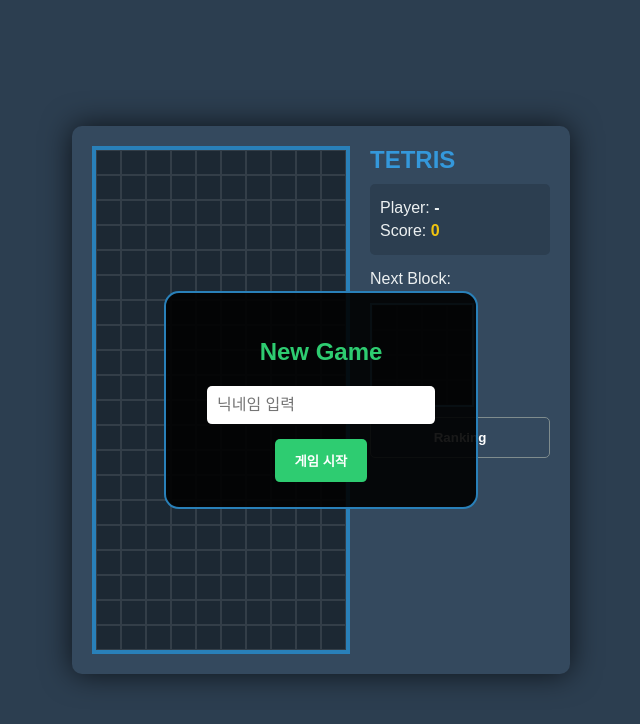
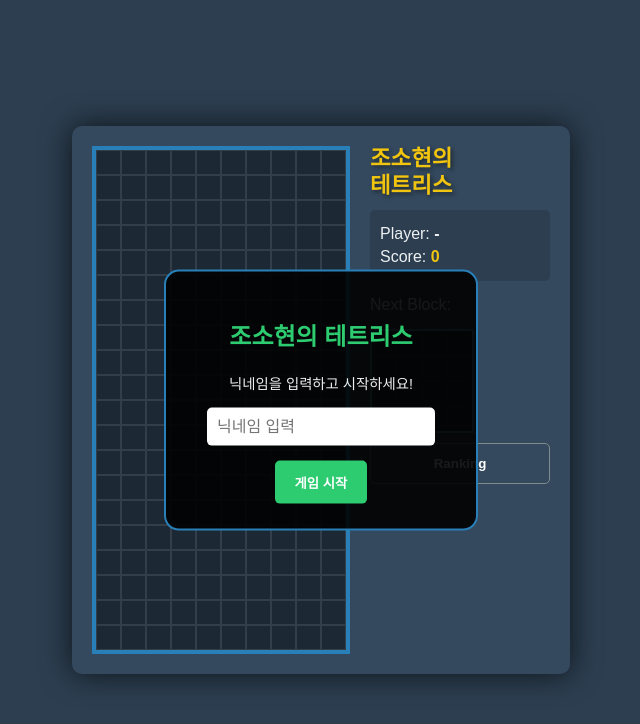
Before and after one commit to chosohyun17-creator/tetris, a plain HTML site: page index.html in a window 1280 px wide. Shown: the whole page, without its empty margins (319-959 px from the left). Drawn offline with Linux system fonts and the light colour scheme.

Commit message:
Update index.html

```diff
--- a/index.html
+++ b/index.html
@@ -3,9 +3,9 @@
 <head>
     <meta charset="UTF-8">
     <meta name="viewport" content="width=device-width, initial-scale=1.0">
-    <title>JS Tetris - Ranking Edition</title>
+    <title>조소현의 테트리스 - Ranking Edition</title>
     <style>
-        /* 스타일 설정 */
+        /* 기존 스타일 유지 및 제목 스타일 강화 */
         body {
             font-family: 'Malgun Gothic', sans-serif;
             display: flex;
@@ -51,8 +51,17 @@
         .J { background-color: #0000FF; }
         .L { background-color: #FF7F00; }
 
-        /* 정보 패널 */
         .info-panel { width: 180px; display: flex; flex-direction: column; gap: 10px; }
+
+        /* 제목 스타일링 */
+        .game-title {
+            margin: 0;
+            color: #f1c40f; /* 황금색으로 변경 */
+            font-size: 1.4em;
+            text-shadow: 2px 2px 4px rgba(0,0,0,0.5);
+            line-height: 1.2;
+            word-break: keep-all;
+        }
 
         #next-block {
             width: 100px; height: 100px;
@@ -61,7 +70,6 @@
         }
         .next-cell { box-sizing: border-box; border: 1px solid rgba(255,255,255,0.05); }
 
-        /* 모달 시스템 */
         .modal {
             position: absolute; top: 50%; left: 50%; transform: translate(-50%, -50%);
             background: rgba(0, 0, 0, 0.9); padding: 25px; border-radius: 15px;
@@ -86,7 +94,7 @@
         <div id="game-board"></div>
 
         <div class="info-panel">
-            <h2 style="margin:0; color:#3498db;">TETRIS</h2>
+            <h2 class="game-title">조소현의<br>테트리스</h2>
             <div style="background:#2c3e50; padding:10px; border-radius:5px;">
                 <p style="margin:5px 0;">Player: <b id="display-name">-</b></p>
                 <p style="margin:5px 0;">Score: <b id="score" style="color:#f1c40f;">0</b></p>
@@ -97,7 +105,8 @@
         </div>
 
         <div id="start-modal" class="modal">
-            <h2 style="color:#2ecc71;">New Game</h2>
+            <h2 style="color:#2ecc71;">조소현의 테트리스</h2>
+            <p style="font-size: 0.9em; margin-bottom: 15px;">닉네임을 입력하고 시작하세요!</p>
             <input type="text" id="player-name" placeholder="닉네임 입력" maxlength="8">
             <br>
             <button id="start-btn">게임 시작</button>
@@ -117,7 +126,7 @@
     </div>
 
     <script>
-        // 게임 설정
+        // 자바스크립트 로직은 기존과 동일합니다.
         const ROWS = 20, COLS = 10;
         const TETROMINOES = {
             'I': [[0,0,0,0], [1,1,1,1], [0,0,0,0], [0,0,0,0]],
@@ -133,7 +142,6 @@
         let board = [], currentPiece = null, nextPieceType = null;
         let score = 0, gameInterval = null, playerName = "";
 
-        // 초기화
         function init() {
             board = Array(ROWS).fill(0).map(() => Array(COLS).fill(0));
             const boardEl = document.getElementById('game-board');
@@ -145,7 +153,6 @@
             for(let i=0; i<16; i++) nextEl.appendChild(document.createElement('div')).classList.add('next-cell');
         }
 
-        // 블록 생성
         function createPiece() {
             const type = nextPieceType || Object.keys(TETROMINOES)[Math.floor(Math.random()*7)];
             nextPieceType = Object.keys(TETROMINOES)[Math.floor(Math.random()*7)];
@@ -160,7 +167,6 @@
             return true;
         }
 
-        // 충돌 검사
         function collide(nx = 0, ny = 0, newShape = null) {
             const shape = newShape || currentPiece.shape;
             for(let r=0; r<shape.length; r++) {
@@ -175,7 +181,6 @@
             return false;
         }
 
-        // 블록 고정
         function lock() {
             currentPiece.shape.forEach((row, r) => {
                 row.forEach((val, c) => {
@@ -186,7 +191,6 @@
             if(!createPiece()) gameOver();
         }
 
-        // 줄 삭제
         function clearLines() {
             let rowsCleared = 0;
             for(let r = ROWS - 1; r >= 0; r--) {
@@ -203,7 +207,6 @@
             }
         }
 
-        // 화면 그리기
         function draw() {
             const cells = document.querySelectorAll('#game-board .block');
             board.forEach((row, r) => {
@@ -238,7 +241,6 @@
             });
         }
 
-        // 랭킹 저장/로드
         function handleRanking() {
             let ranks = JSON.parse(localStorage.getItem('tetrisRank') || '[]');
             ranks.push({ name: playerName, score: score });
@@ -258,7 +260,6 @@
             document.getElementById('rank-modal').classList.remove('hidden');
         }
 
-        // 게임 제어
         function gameOver() {
             clearInterval(gameInterval);
             gameInterval = null;
@@ -286,7 +287,6 @@
             }, 800);
         }
 
-        // 키 입력
         document.addEventListener('keydown', e => {
             if(!gameInterval) return;
             if(e.key === 'ArrowLeft' && !collide(-1, 0)) currentPiece.x--;
```
